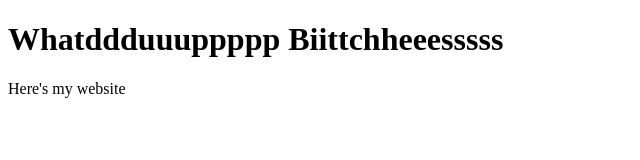
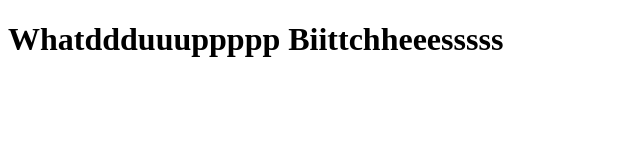
Before and after one commit to jerredcaldwell2/jerredcaldwell2.github.io, a plain HTML site: page index.html in a window 1280 px wide. Shown: the whole page, without its empty margins (0-640 px from the left). Drawn offline with Linux system fonts and the light colour scheme.

Commit message:
Update index.html

```diff
--- a/index.html
+++ b/index.html
@@ -6,6 +6,5 @@
   </head>
   <body>
     <h1>Whatddduuuppppp Biittchheeesssss</h1>
-    <p>Here's my website</p>
   </body>
 </html>
```
